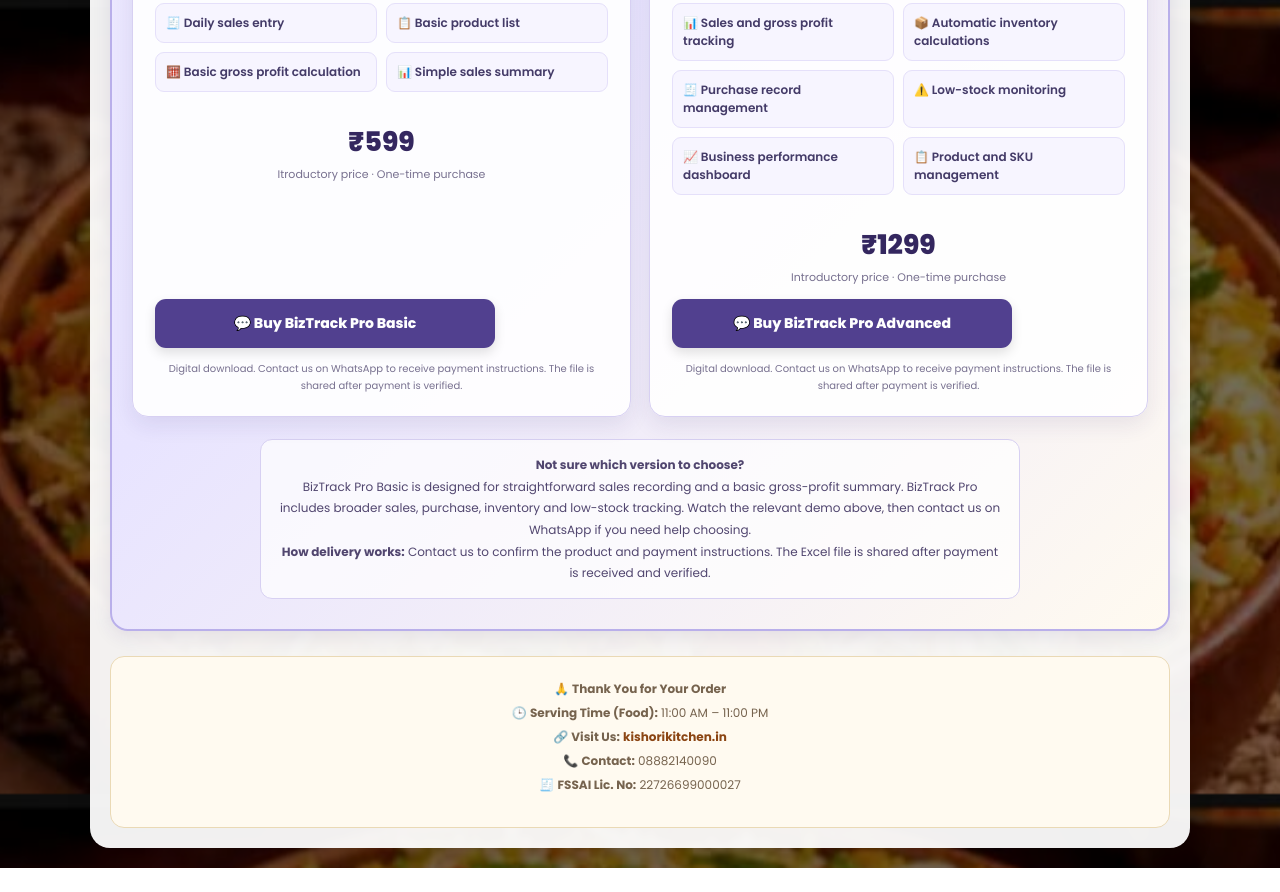
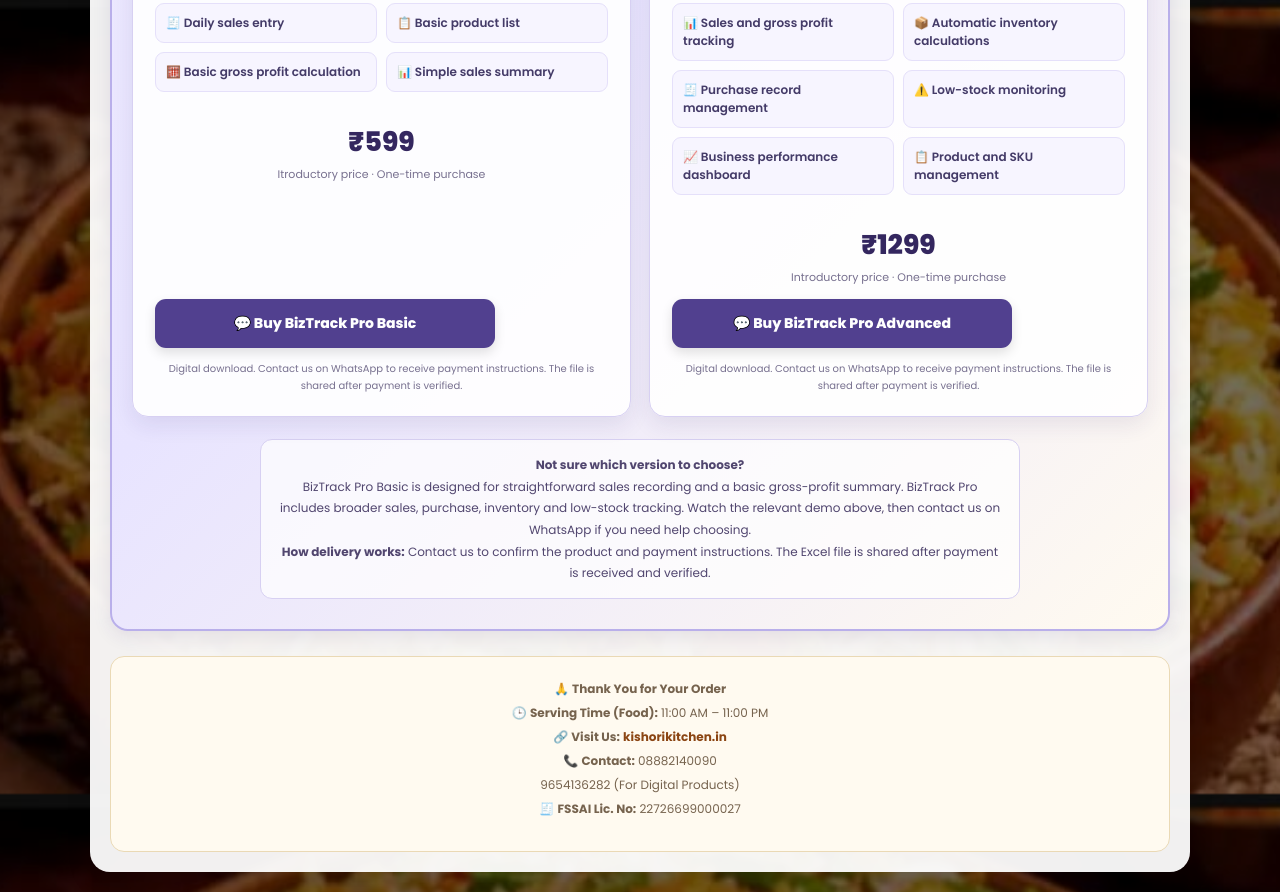
Before and after one commit to shreerasheshwariji-lab/kishori-kitchen.github.io, a plain HTML site: page index.html in a window 1280 px wide. Shown: the part 2406-3298 px from the top of the page. Before the commit the page ends 3274 px from the top, so only its background shows below. Drawn offline with Linux system fonts and the light colour scheme.

Commit message:
Add additional contact number for digital products

```diff
--- a/index.html
+++ b/index.html
@@ -1100,6 +1100,7 @@
     <br>
 
     📞 <b>Contact:</b> 08882140090<br>
+    9654136282 (For Digital Products)<br>
 
     🧾 <b>FSSAI Lic. No:</b> 22726699000027
 
```
